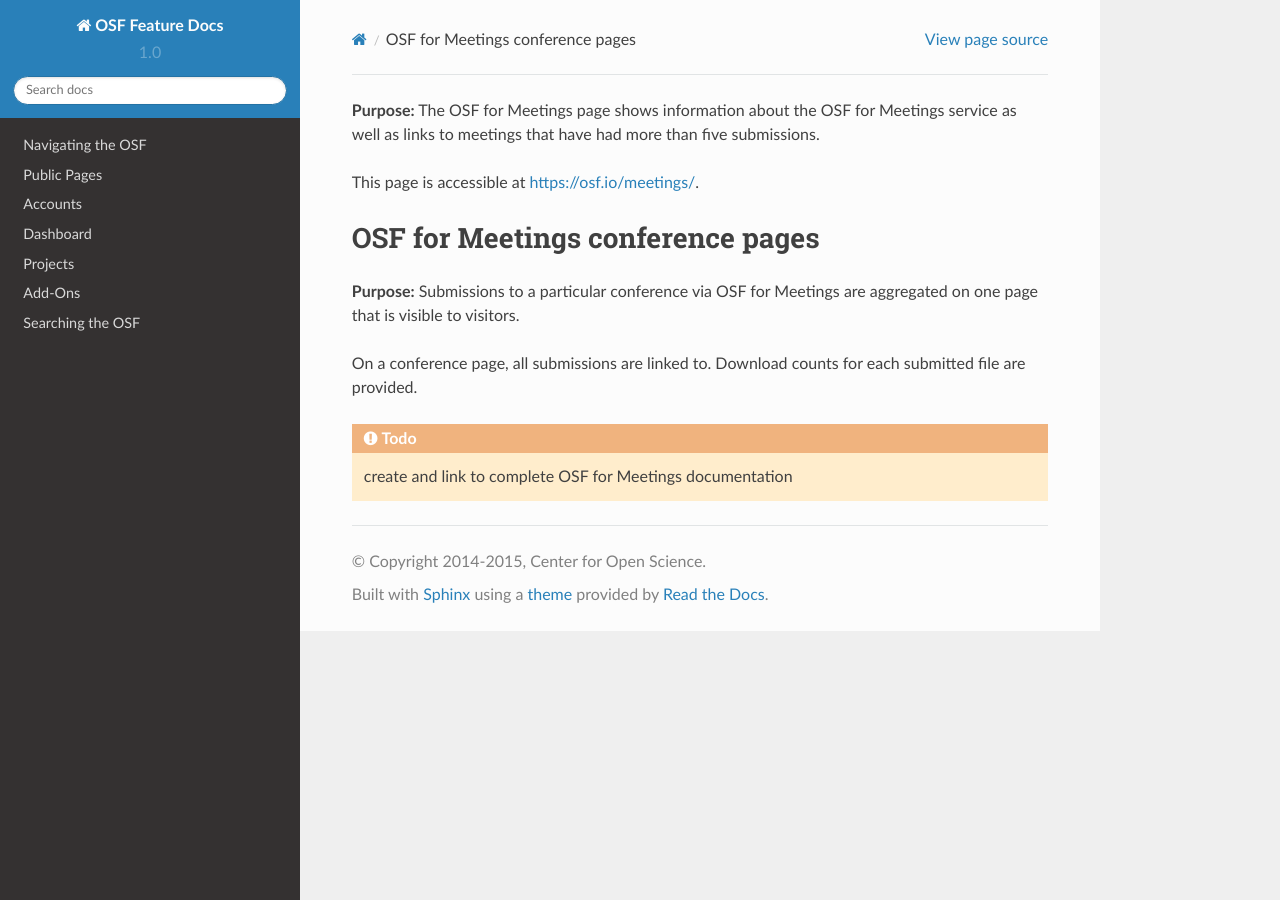
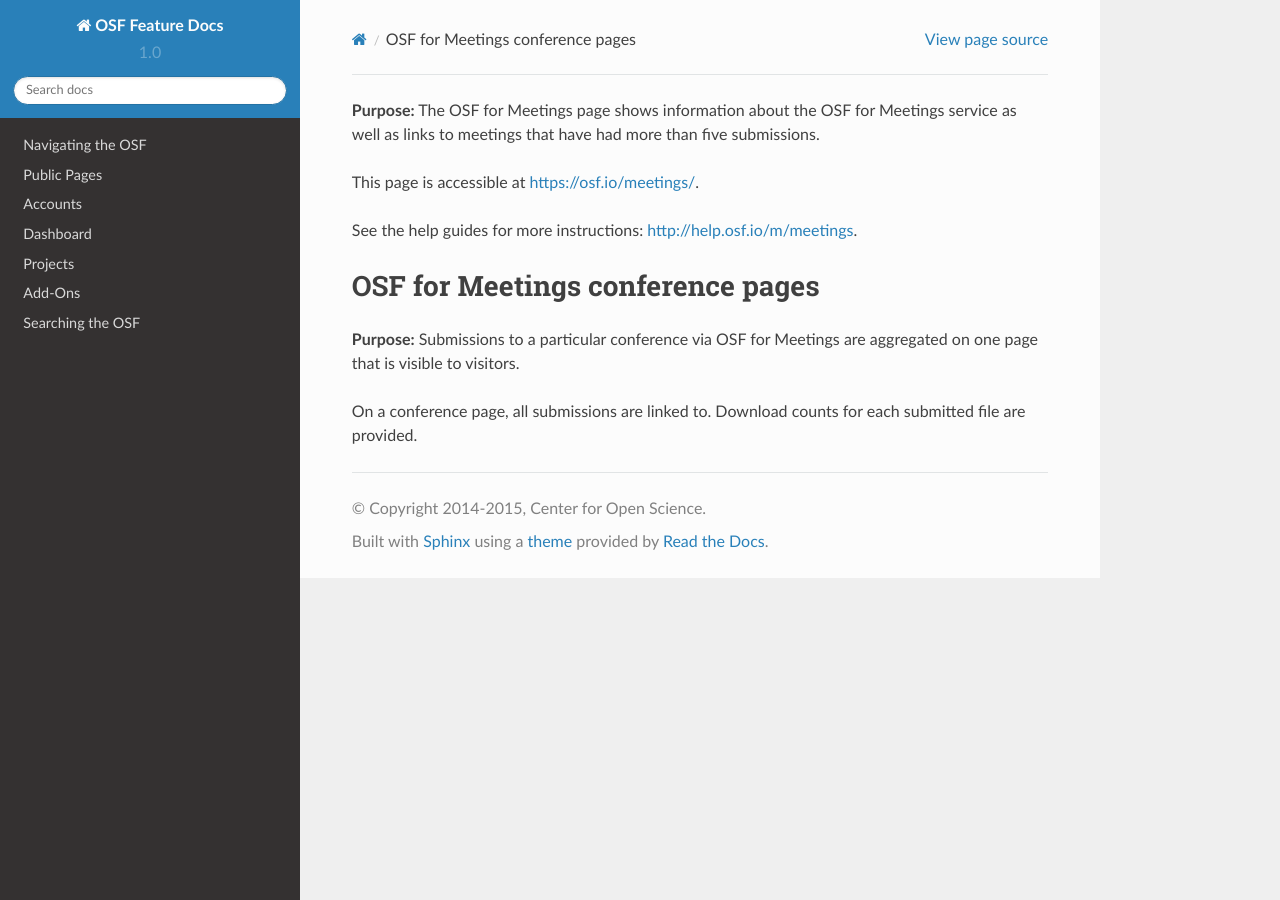
Before and after one commit to CenterForOpenScience/OSFDocs, a Sphinx documentation site: the page built from docs/pages/osf4m.rst, in a window 1280 px wide. Built offline with Sphinx 7.4.7 and the Read the Docs theme 2.0.0, drawn with Linux system fonts in a browser that asks for light colours.

Commit message:
Removed todo macro and added a link to help guides

```diff
--- a/docs/pages/osf4m.rst
+++ b/docs/pages/osf4m.rst
@@ -3,6 +3,8 @@
 **Purpose:** The OSF for Meetings page shows information about the OSF for Meetings service as well as links to meetings that have had more than five submissions.
 
 This page is accessible at https://osf.io/meetings/.
+
+See the help guides for more instructions: http://help.osf.io/m/meetings.
 
 OSF for Meetings conference pages
 ---------------------------------
@@ -10,5 +12,3 @@
 **Purpose:** Submissions to a particular conference via OSF for Meetings are aggregated on one page that is visible to visitors.
 
 On a conference page, all submissions are linked to. Download counts for each submitted file are provided.
-
-.. todo:: create and link to complete OSF for Meetings documentation
```
